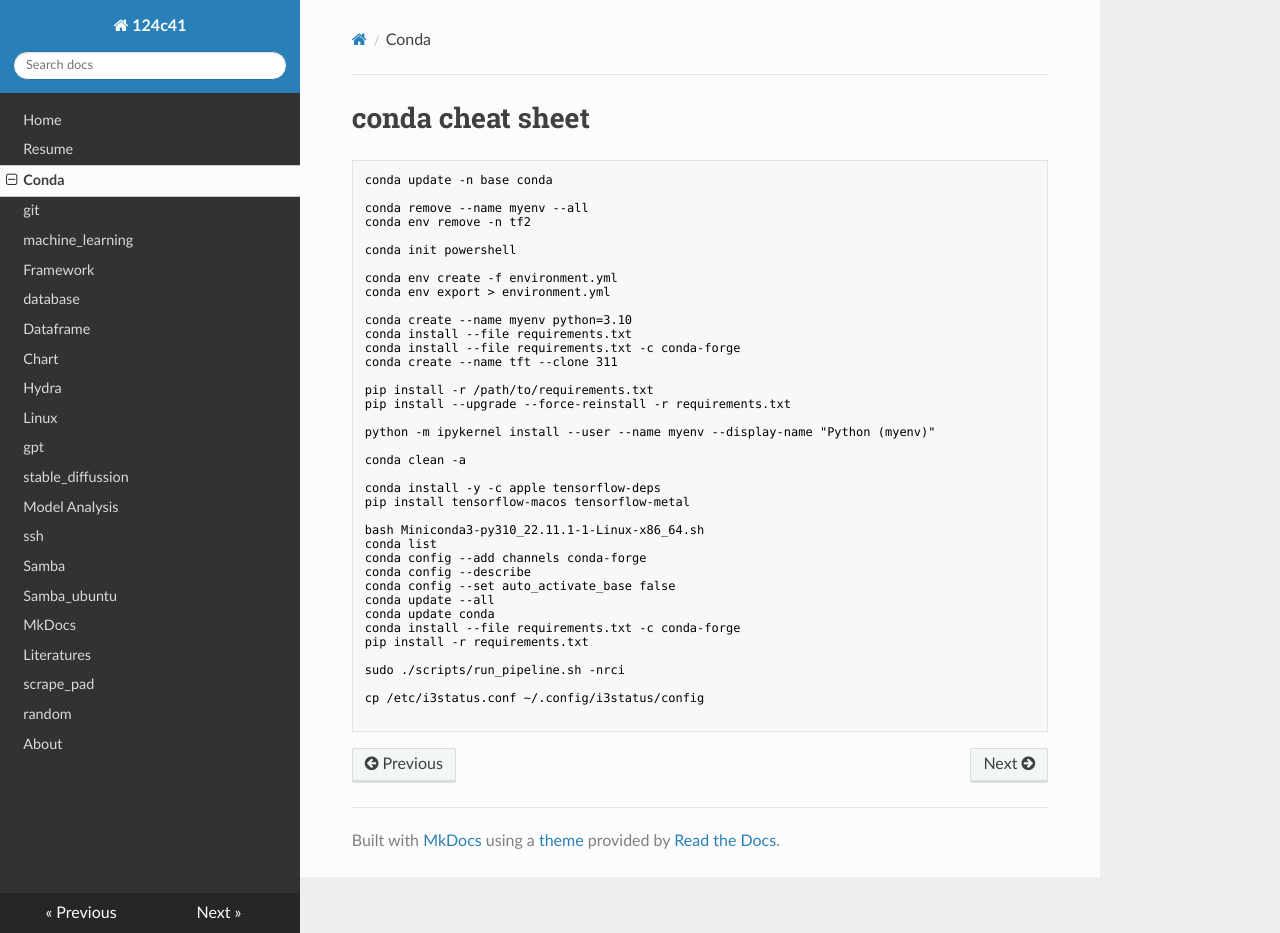
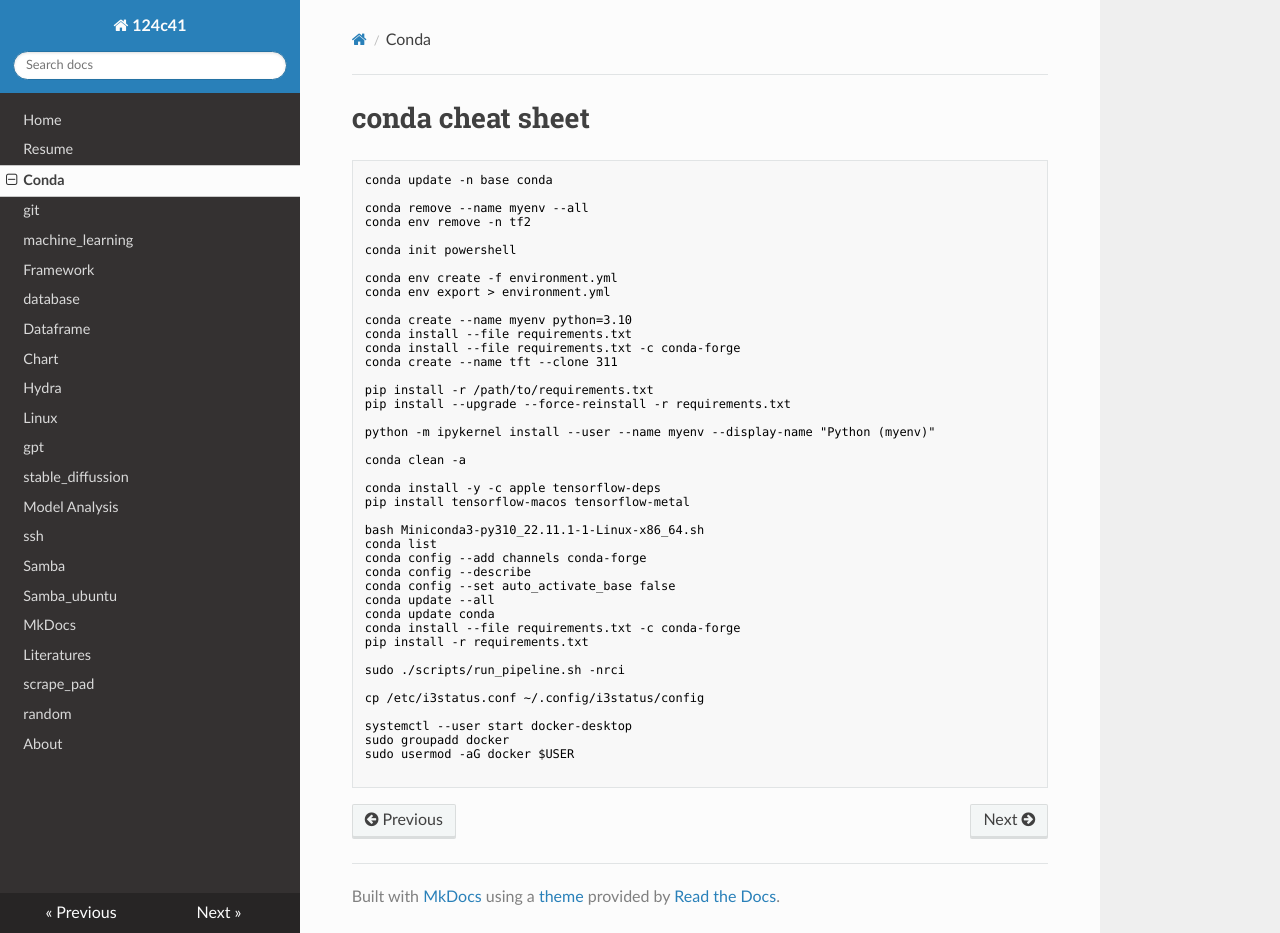
Before and after one commit to furyhawk/124c41, an MkDocs documentation site: the page built from docs/conda.md, in a window 1280 px wide and 933 px high. Built offline with MkDocs 1.6.1, drawn with Linux system fonts in a browser that asks for light colours; nearby versions of some CDN libraries.

````diff
--- a/docs/conda.md
+++ b/docs/conda.md
@@ -40,4 +40,8 @@
 
 cp /etc/i3status.conf ~/.config/i3status/config
 
+systemctl --user start docker-desktop
+sudo groupadd docker
+sudo usermod -aG docker $USER
+
 ```
````
Also changed, not shown: docs/smb.md (+2 -0 lines).
